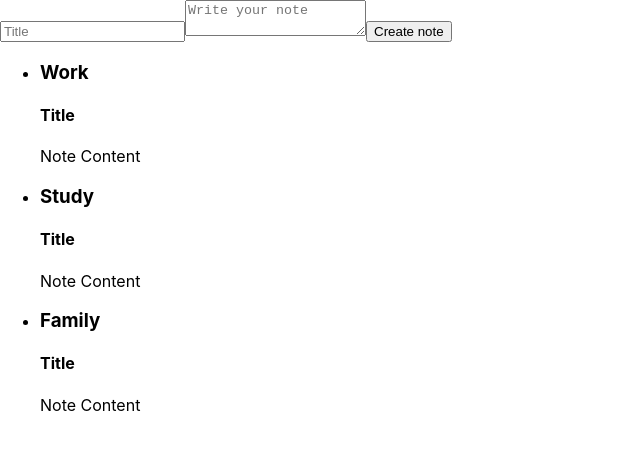
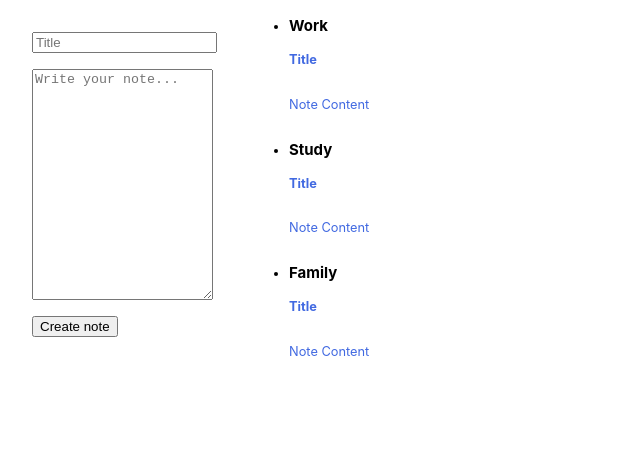
Before and after one commit to Ryan-R-C/React-Note-First-Project, a React (Create React App) app: page / in a window 1280 px wide. Shown: the top 450 px of the page, without its empty margins (0-640 px from the left). Built offline with nearby package versions, Linux system fonts and the light colour scheme.

Commit message:
separated tne files in folders and basic styled them

```diff
--- a/src/App.js
+++ b/src/App.js
@@ -1,12 +1,13 @@
 import React from 'react';
-import NoteList from './components/NoteList'
-import FormRegistration from './components/FormRegistration.jsx'
+import NoteList from './components/NoteList/NoteList'
+import FormRegistration from './components/FormRegistration/FormRegistration'
+import './assets/App.css'
 
 function App() {
   return(
     <main>
-      <FormRegistration/>
-      <NoteList/>
+      <section><FormRegistration/></section>
+      <section><NoteList/></section>
       </main>
   );
 }
--- /dev/null
+++ b/src/assets/App.css
@@ -0,0 +1,8 @@
+:root{
+    --background-color: silver;
+    --shadow-color: black;
+    --main-color: blue;
+}
+main{
+    display: flex;
+}
--- a/src/components/CardNote.jsx
+++ b/src/components/CardNote/CardNote.jsx
@@ -1,10 +1,10 @@
 import React, {Component} from'react';
-
+import "./card-note.css"
 
 export default class CardNote extends Component{
     render(){
         return (
-            <section>
+            <section className="card-note">
                 <header>
                     <h4>
                         Title
--- /dev/null
+++ b/src/components/CardNote/card-note.css
@@ -0,0 +1,3 @@
+.card-note{
+    color: royalblue;
+}
--- a/src/components/FormRegistration.jsx
+++ b/src/components/FormRegistration/FormRegistration.jsx
@@ -1,11 +1,17 @@
 import React, {Component} from'react';
+import './form-registration-style.css'
 
 export default class FormRegistration extends Component{
     render(){
         return(
         <form>
-            <input type="text" placeholder="Title"/>
-            <textarea placeholder="Write your note"/>
+            <input
+            type="text"
+             placeholder="Title"
+             />
+            <textarea
+            placeholder="Write your note..."
+            rows={15}/>
             <button>
             Create note
             </button>
--- /dev/null
+++ b/src/components/FormRegistration/form-registration-style.css
@@ -0,0 +1,9 @@
+form{
+    margin: 2rem
+}
+input,
+textarea,
+button{
+    display: block;
+    margin-top: 1rem;
+}
--- a/src/components/NoteList.jsx
+++ b/src/components/NoteList/NoteList.jsx
@@ -1,5 +1,6 @@
 import React, {Component} from'react';
-import CardNote from './CardNote';
+import CardNote from '../CardNote/CardNote';
+import './note-list-style.css'
 
 export default class NoteList extends Component{
     render(){
@@ -7,7 +8,7 @@ export default class NoteList extends Component{
             <ul>
                 {Array.of("Work","Study","Family").map((categoty, index) =>{
                     return (
-                        <li key={index}>
+                        <li className="NoteList" key={index}>
                             <h3>
                                 {categoty}
                             </h3>
--- /dev/null
+++ b/src/components/NoteList/note-list-style.css
@@ -0,0 +1,3 @@
+.NoteList{
+    font-size: .8rem;
+}
--- a/src/index.js
+++ b/src/index.js
@@ -1,7 +1,7 @@
 //Public -> fora do react; SRC -> Dentro do App
 import React from 'react'; // importação da biblioteca do js
 import ReactDOM from 'react-dom'; //
-import './index.css';
+import './assets/index.css';
 import App from './App';
 
 ReactDOM.render(
```
Also changed, not shown: src/assets/index.css (renamed from src/index.css).
